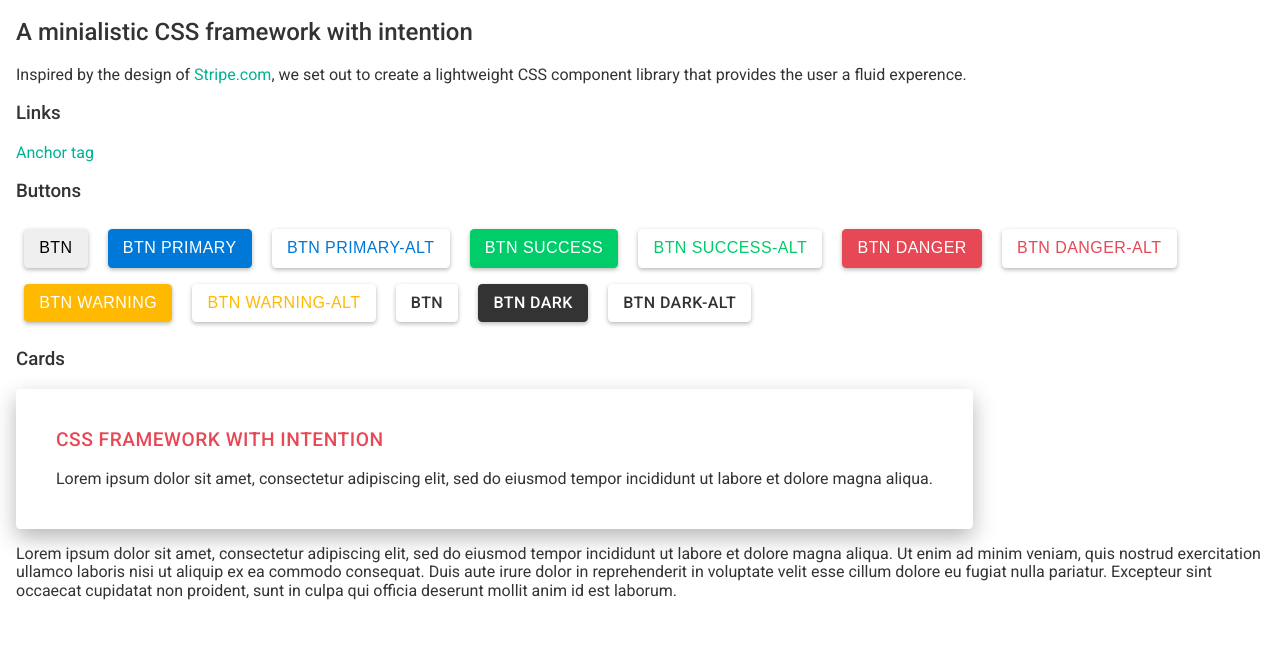
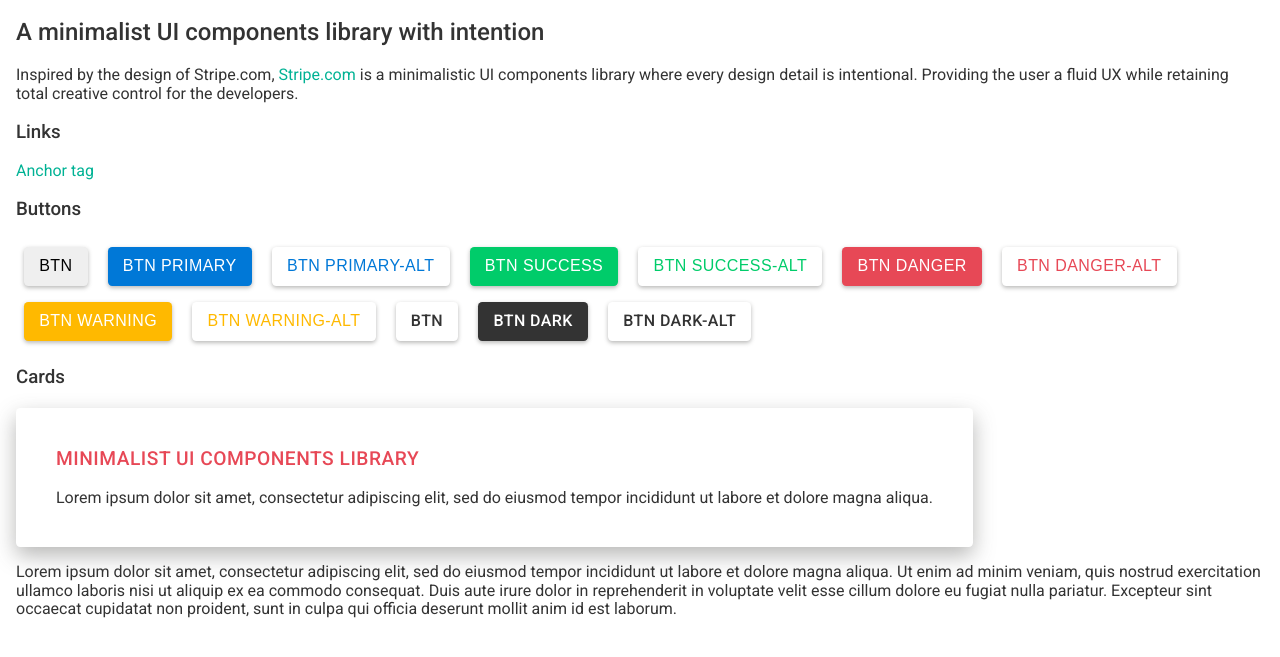
Before and after one commit to tommyip/intent, a plain HTML site: page index.html in a window 1280 px wide. Shown: the part 61-718 px from the top of the page. Drawn offline with nearby package versions, Linux system fonts and the light colour scheme.

Commit message:
Pivoted what Intent is

```diff
--- a/index.html
+++ b/index.html
@@ -9,11 +9,12 @@
 
 <body>
   <h1>Intent</h1>
-  <h2>A minialistic CSS framework with intention</h2>
+  <h2>A minimalist UI components library with intention</h2>
   <p>
-    Inspired by the design of <a href="https://stripe.com" class="link">Stripe.com</a>,
-    we set out to create a lightweight CSS component library that provides the
-    user a fluid experence.
+    Inspired by the design of Stripe.com, <a href="https://stripe.com"
+    class="link">Stripe.com</a> is a minimalistic UI components library where
+    every design detail is intentional. Providing the user a fluid UX while
+    retaining total creative control for the developers.
   </p>
 
   <h3>Links</h3>
@@ -37,7 +38,7 @@
   <a href="https://github.com/tommyip/intent">
     <div class="card">
       <div class="card-title danger-alt">
-        CSS framework with intention
+        Minimalist UI components library
       </div>
       Lorem ipsum dolor sit amet, consectetur adipiscing elit, sed do eiusmod
       tempor incididunt ut labore et dolore magna aliqua.
--- a/sass/intent.scss
+++ b/sass/intent.scss
@@ -1,6 +1,6 @@
 // Intent
 //
-// A minimalistic CSS framework with intention.
+// A minimalist UI components library with intention
 
 @import url('https://fonts.googleapis.com/css?family=Roboto:400,500,700');
 $font-weight-regular: 400;
```
Also changed, not shown: README.md, 1 other file.
